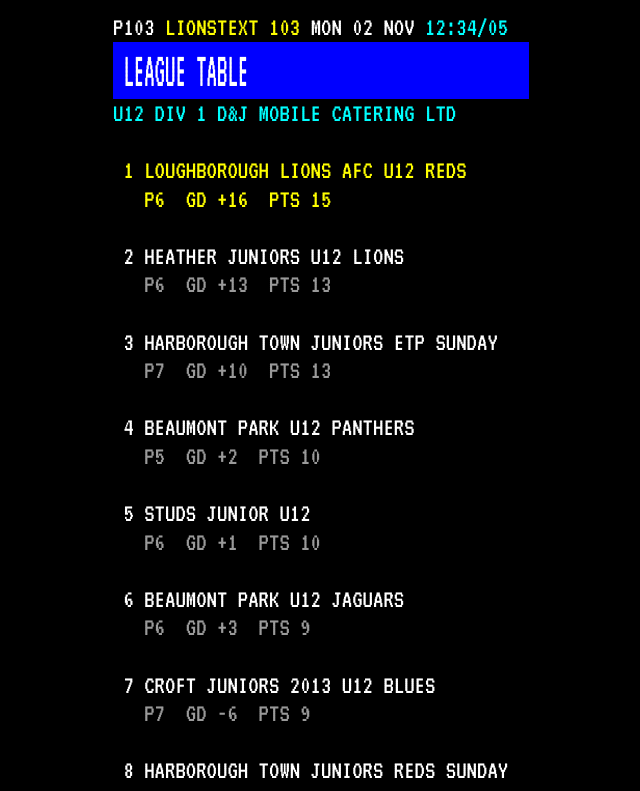
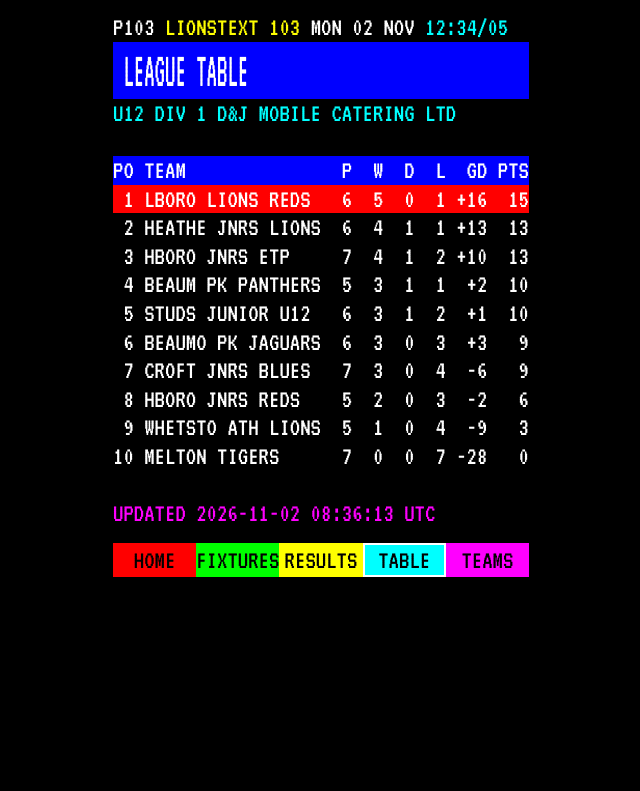
Before and after one commit to jammyguk/llafc, a plain HTML site: page index.html in a window 1280 px wide. Both pictures are taken after a click on the button "TABLE". Shown: the top 791 px of the page, without its empty margins (319-959 px from the left). Drawn offline with Linux system fonts and the light colour scheme.

Commit message:
Refactor league table display and league selection

```diff
--- a/index.html
+++ b/index.html
@@ -58,6 +58,11 @@ const res=r=>r.f>r.a?"W":r.f<r.a?"L":"D";
 const lname=L=>{if(!L)return "";
   const c=(L.fixtures||[]).concat(L.results||[]).map(o=>o.competition||o.Competition).find(x=>x);
   return String(c||L.name||"").replace(/&amp;/g,"&").replace(/&#39;/g,"'").replace(/&quot;/g,'"').trim();};
+// Standard short league name, e.g. "U12 DIV 2", worked out from the league id or the full name.
+const lshort=(id,L)=>{
+  const m=/^u(\d+)-div(\d+)$/i.exec(id)||/\bU(\d+)\s+DIV(?:ISION)?\s*(\d+)/i.exec(lname(L));
+  return m?`U${m[1]} DIV ${m[2]}`:U(lname(L)||id);};
+const lorder=(id,L)=>{const m=/^U(\d+) DIV (\d+)$/.exec(lshort(id,L));return m?(+m[1])*1000+(+m[2]):1e9;};
 // Word-wrap text to a width, so long names run on to a second line instead of being cut off.
 function wrapText(t,w){const out=[];let line="";
   String(t).split(/\s+/).forEach(word=>{if(!word)return;
@@ -234,20 +239,20 @@ function page(p){
   if(p==103){
     h+=dh("LEAGUE TABLE")+lines(LN,"c")+ln("");
     const hasGd=!(DATA.table[0]&&DATA.table[0].noGd);
+    const nw=hasGd?17:21;
+    h+=`<div class="ln band">${esc((rj("PO",2)+" "+"TEAM".padEnd(nw)+" "+rj("P",2)+" "+rj("W",2)+" "+rj("D",2)+" "+rj("L",2)+(hasGd?" "+rj("GD",3):"")+" "+rj("PTS",3)).padEnd(W))}</div>`;
     const rows=DATA.table.slice().sort((a,b)=>b.pts-a.pts||((b.gf||0)-(b.ga||0))-((a.gf||0)-(a.ga||0))||(b.gf||0)-(a.gf||0));
     if(!rows.length) h+=ln("TABLE NOT AVAILABLE YET","w");
     rows.forEach((t,i)=>{
-      h+=ln(rj(i+1,2)+" "+short(t.n,W-3),t.own?"y":"w");
-      let s="   P"+t.p;
-      if(hasGd){const gd=(t.gf||0)-(t.ga||0);s+="  GD "+(gd>0?"+":"")+gd;}
-      s+="  PTS "+t.pts;
-      h+=ln(s,t.own?"y":"dim");
-      h+=ln("");
+      let s=`${rj(i+1,2)} ${short(t.n,nw).padEnd(nw)} ${rj(t.p,2)} ${rj(t.w,2)} ${rj(t.d,2)} ${rj(t.l,2)}`;
+      if(hasGd){const gd=(t.gf||0)-(t.ga||0);s+=` ${rj((gd>0?"+":"")+gd,3)}`;}
+      s+=` ${rj(t.pts,3)}`;
+      h+=ln(s.slice(0,W),t.own?"hl":"w");
     });
   }
   if(p==110){
     h+=dh("CHOOSE A LEAGUE")+ln("");
-    ids.forEach(id=>{h+=pick("league",id,U(lname(RAW.leagues[id])||id),id==STATE.league);});
+    ids.slice().sort((a,b)=>lorder(a,RAW.leagues[a])-lorder(b,RAW.leagues[b])).forEach(id=>{h+=pick("league",id,lshort(id,RAW.leagues[id]),id==STATE.league);});
   }
   if(p==111){
     const L=RAW.leagues[STATE.pickLeague]||{};
```
